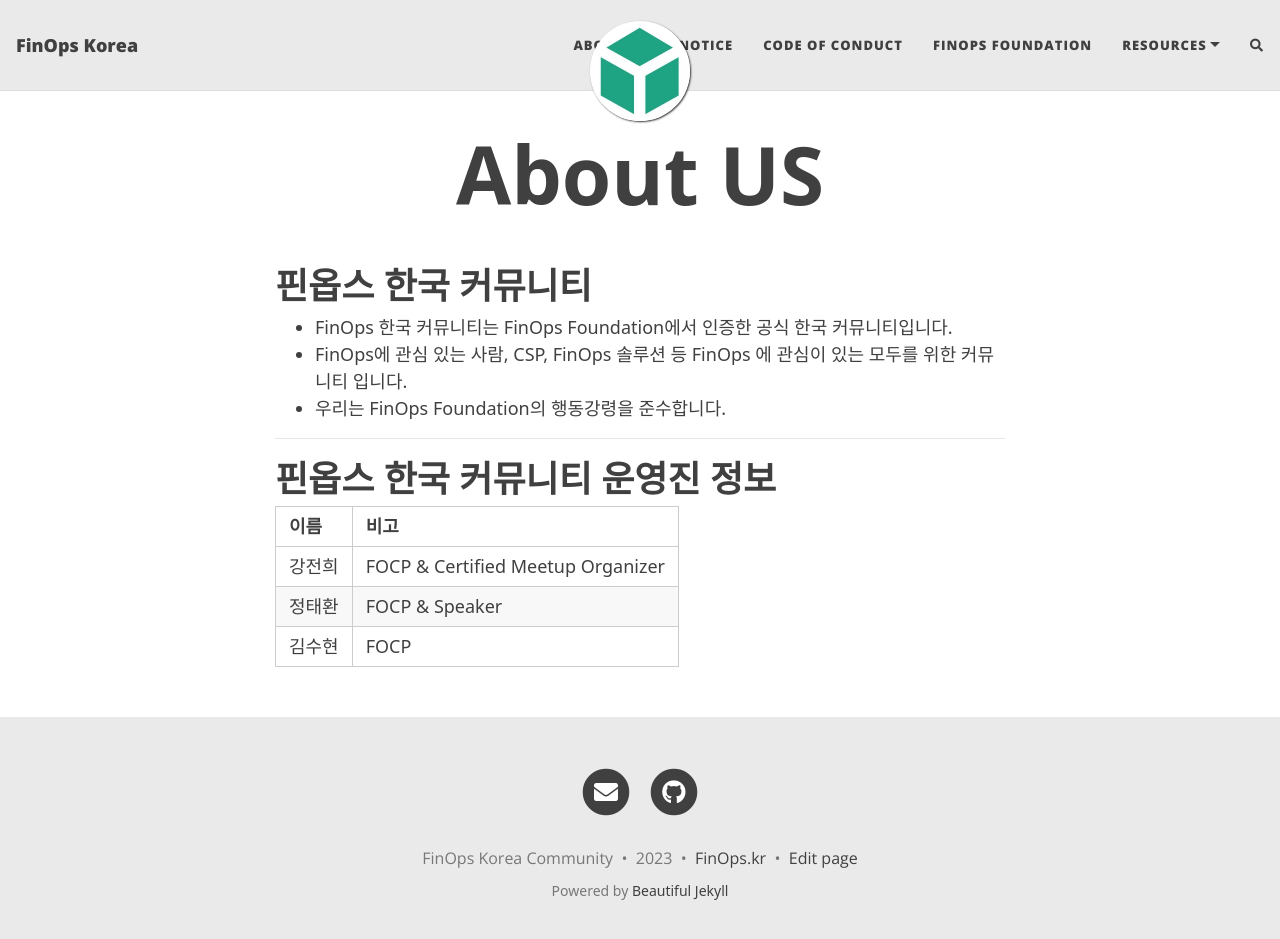
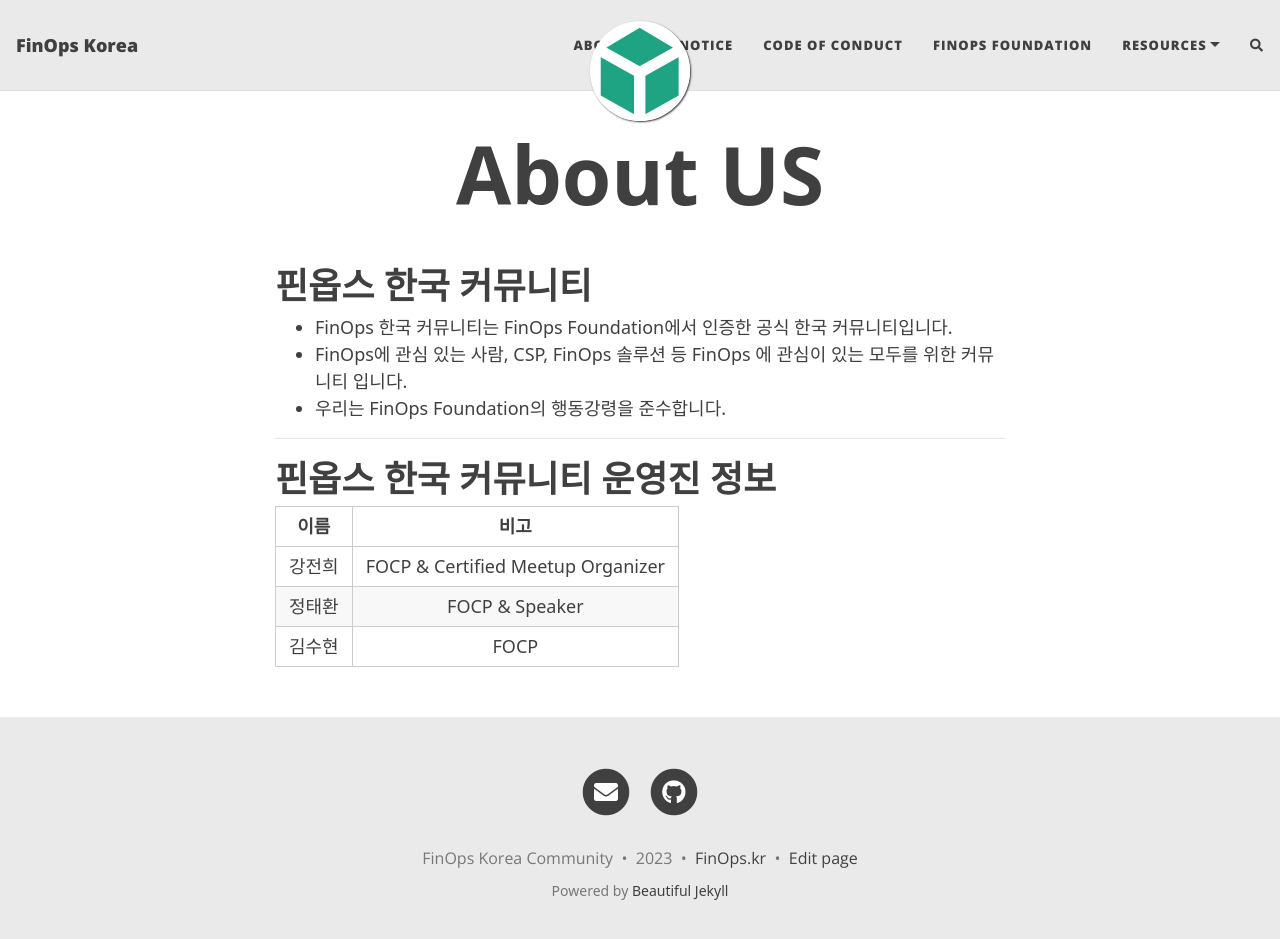
Before and after one commit to FinOpsKR/finopskr.github.io, a Jekyll site: the page built from aboutus.md, in a window 1280 px wide and 951 px high. Shown: the top 939 px of the window. Built offline with Jekyll 4.4.1, drawn with Linux system fonts in a browser that asks for light colours; nearby versions of some CDN libraries; comment, search, counter and statistics services are not loaded.

```diff
--- a/_config.yml
+++ b/_config.yml
@@ -22,7 +22,7 @@ author: FinOps Korea Community
 navbar-links:
   About Us: "aboutus"
   NOTICE : "notice"
-  Code of Conduct : "code of conduct"
+  Code of Conduct : "codeofconduct"
   FinOps Foundation : "https://www.finops.org/"
   Resources:
     - FinOps : "finops"
--- a/aboutus.md
+++ b/aboutus.md
@@ -15,8 +15,8 @@ subtitle:
 # 핀옵스 한국 커뮤니티 운영진 정보
 
 
-| 이름       | 비고       |
-|:----------|:----------|
+| **이름**       | **비고**       |
+|:----------:|:----------:|
 | 강전희      | FOCP & Certified Meetup Organizer   |
 | 정태환      | FOCP & Speaker    |
 | 김수현      | FOCP        |
```
Also changed, not shown: codeofconduct.md (renamed from code_of_conduct.md).
